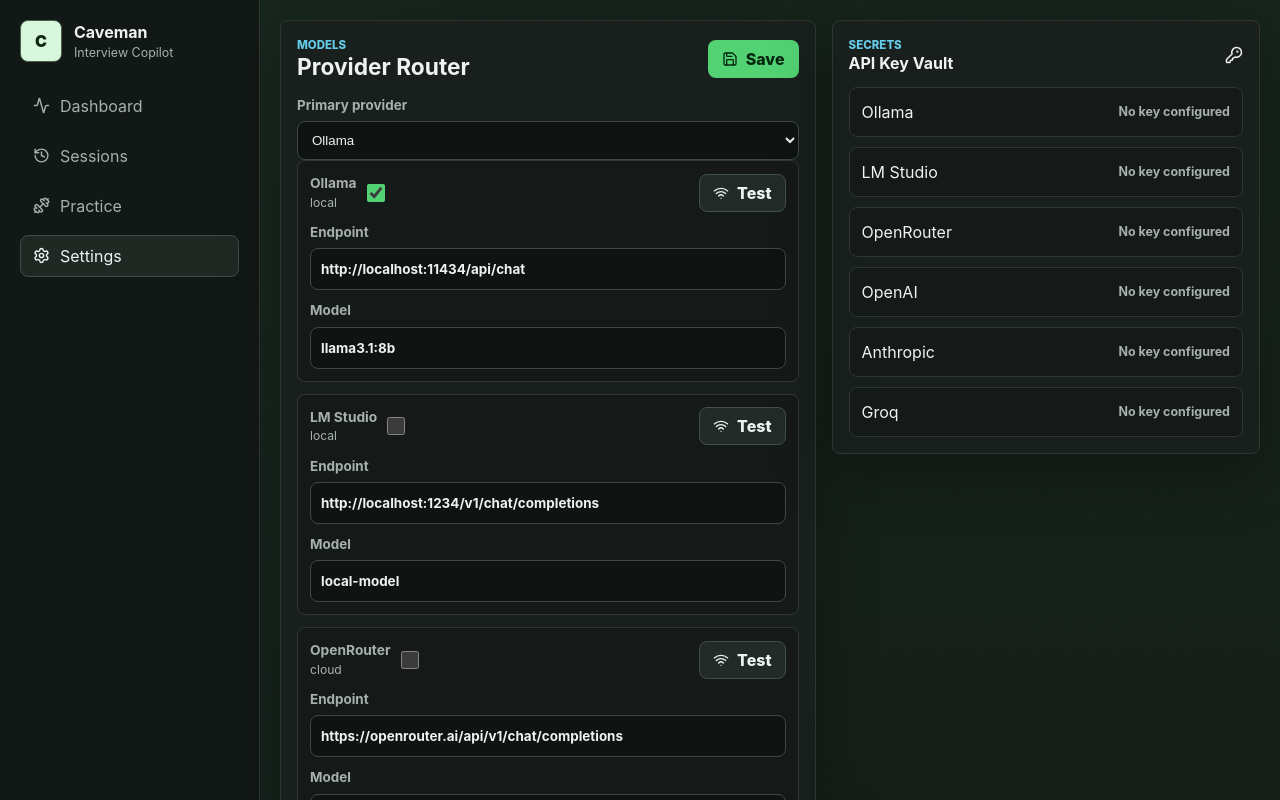
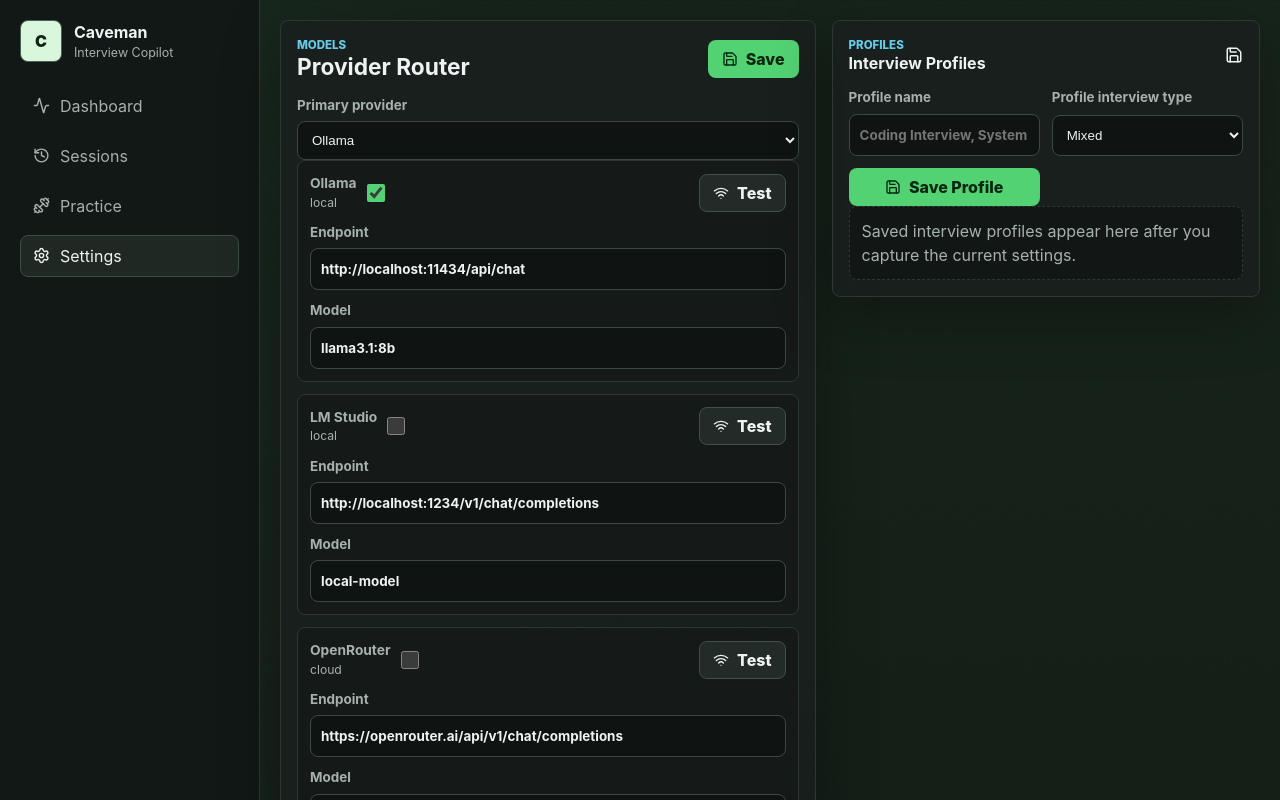
Before and after one commit to puneetdixit200/caveman-ai-interview-copilot, a React (Vite) app: page / in a window 1280 px wide. Both pictures are taken after a click on the button "Settings". Shown: the top 800 px of the page. Built offline with nearby package versions, Linux system fonts and the light colour scheme.

Commit message:
feat: save reusable interview profiles

```diff
--- a/src/lib/appConfig.ts
+++ b/src/lib/appConfig.ts
@@ -3,6 +3,7 @@ import type {
   AudioSettings,
   AutoTriggerMode,
   AutoTriggerSettings,
+  AppProfile,
   ModelProviderConfig,
   OcrProvider,
   OcrSettings,
@@ -37,6 +38,7 @@ export interface AppConfig {
   shortcuts: ShortcutSettings;
   security: SecuritySettings;
   plugins: PluginSettings;
+  profiles: AppProfile[];
 }
 
 export const APP_CONFIG_SETTING_KEY = "app.config";
@@ -176,7 +178,8 @@ export const DEFAULT_APP_CONFIG: AppConfig = {
     allowPromptTemplates: true,
     allowExportFormats: true,
     allowPracticePacks: true
-  }
+  },
+  profiles: []
 };
 
 export function parseAppConfig(raw: string | null | undefined): AppConfig {
@@ -208,7 +211,8 @@ export function parseAppConfig(raw: string | null | undefined): AppConfig {
       overlay,
       shortcuts: mergeShortcutSettings(parsed.shortcuts, overlay.hotkey),
       security: mergeSecuritySettings(parsed.security),
-      plugins: mergePluginSettings(parsed.plugins)
+      plugins: mergePluginSettings(parsed.plugins),
+      profiles: mergeProfiles(parsed.profiles)
     };
   } catch {
     return cloneConfig(DEFAULT_APP_CONFIG);
@@ -273,7 +277,12 @@ function cloneConfig(config: AppConfig): AppConfig {
     overlay: { ...config.overlay },
     shortcuts: { ...config.shortcuts },
     security: { ...config.security },
-    plugins: { ...config.plugins }
+    plugins: { ...config.plugins },
+    profiles: config.profiles.map((profile) => ({
+      ...profile,
+      overlay: { ...profile.overlay, bounds: { ...profile.overlay.bounds } },
+      shortcuts: { ...profile.shortcuts }
+    }))
   };
 }
 
@@ -476,6 +485,39 @@ function mergePluginSettings(raw: unknown): PluginSettings {
   };
 }
 
+function mergeProfiles(raw: unknown): AppProfile[] {
+  if (!Array.isArray(raw)) {
+    return [];
+  }
+
+  return raw.filter(isObject).flatMap((value): AppProfile[] => {
+    const id = readString(value.id, "").trim();
+    const name = readString(value.name, "").trim();
+    if (
+      !id ||
+      !name ||
+      !isInterviewType(value.interviewType) ||
+      !isProviderId(value.providerId) ||
+      !isSttMode(value.sttMode)
+    ) {
+      return [];
+    }
+
+    const overlay = mergeOverlaySettings(value.overlay);
+    return [
+      {
+        id,
+        name,
+        interviewType: value.interviewType,
+        providerId: value.providerId,
+        sttMode: value.sttMode,
+        overlay,
+        shortcuts: mergeShortcutSettings(value.shortcuts, overlay.hotkey)
+      }
+    ];
+  });
+}
+
 function isObject(value: unknown): value is Record<string, unknown> {
   return typeof value === "object" && value !== null;
 }
@@ -532,3 +574,7 @@ function isAutoTriggerMode(value: unknown): value is AutoTriggerMode {
 function isOcrProvider(value: unknown): value is OcrProvider {
   return value === "disabled" || value === "local_tesseract" || value === "windows_ocr" || value === "cloud";
 }
+
+function isInterviewType(value: unknown): value is AppProfile["interviewType"] {
+  return value === "dsa" || value === "system_design" || value === "behavioral" || value === "hr" || value === "mixed";
+}
--- a/src/pages/Settings.tsx
+++ b/src/pages/Settings.tsx
@@ -65,6 +65,7 @@ import { checkForSignedUpdate, downloadInstallAndRelaunchSignedUpdate } from "..
 import type {
   AudioSettings,
   AudioDevice,
+  AppProfile,
   AutoTriggerSettings,
   ModelProviderConfig,
   OcrSettings,
@@ -94,6 +95,8 @@ export function Settings() {
   const [knowledgeText, setKnowledgeText] = useState("");
   const [knowledgeQuery, setKnowledgeQuery] = useState("");
   const [pluginCatalog, setPluginCatalog] = useState<PluginCatalog>(createEmptyPluginCatalog());
+  const [profileName, setProfileName] = useState("");
+  const [profileInterviewType, setProfileInterviewType] = useState<AppProfile["interviewType"]>("mixed");
   const [checkingUpdate, setCheckingUpdate] = useState(false);
   const [installingUpdate, setInstallingUpdate] = useState(false);
   const [updateProgress, setUpdateProgress] = useState("");
@@ -223,6 +226,65 @@ export function Settings() {
     }));
   }
 
+  async function saveCurrentProfile() {
+    const name = profileName.trim();
+    if (!name) {
+      setStatus("Name the profile before saving it.");
+      return;
+    }
+
+    const profile: AppProfile = {
+      id: createProfileId(name),
+      name,
+      interviewType: profileInterviewType,
+      providerId: config.selectedProviderId,
+      sttMode: config.stt.selectedMode,
+      overlay: cloneOverlaySettings(config.overlay),
+      shortcuts: { ...config.shortcuts }
+    };
+    const nextConfig = {
+      ...config,
+      profiles: [profile, ...config.profiles.filter((item) => item.id !== profile.id)]
+    };
+
+    setConfig(nextConfig);
+    setProfileName("");
+    await saveSetting(APP_CONFIG_SETTING_KEY, serializeAppConfig(nextConfig));
+    setStatus(`Saved ${profile.name} profile`);
+  }
+
+  async function applyProfile(profile: AppProfile) {
+    const nextConfig = {
+      ...config,
+      selectedProviderId: profile.providerId,
+      audio: {
+        ...config.audio,
+        sttMode: profile.sttMode
+      },
+      stt: {
+        ...config.stt,
+        selectedMode: profile.sttMode
+      },
+      overlay: cloneOverlaySettings(profile.overlay),
+      shortcuts: { ...profile.shortcuts }
+    };
+
+    setConfig(nextConfig);
+    await saveSetting(APP_CONFIG_SETTING_KEY, serializeAppConfig(nextConfig));
+    setStatus(`Applied ${profile.name} profile`);
+  }
+
+  async function deleteProfile(profile: AppProfile) {
+    const nextConfig = {
+      ...config,
+      profiles: config.profiles.filter((item) => item.id !== profile.id)
+    };
+
+    setConfig(nextConfig);
+    await saveSetting(APP_CONFIG_SETTING_KEY, serializeAppConfig(nextConfig));
+    setStatus(`Deleted ${profile.name} profile`);
+  }
+
   function patchProviderConfig(
     current: AppConfig,
     id: ProviderId,
@@ -652,12 +714,13 @@ export function Settings() {
           <span>Primary provider</span>
           <select
             value={config.selectedProviderId}
-            onChange={(event) =>
+            onChange={(event) => {
+              const selectedProviderId = event.currentTarget.value as ProviderId;
               setConfig((current) => ({
                 ...current,
-                selectedProviderId: event.currentTarget.value as ProviderId
-              }))
-            }
+                selectedProviderId
+              }));
+            }}
           >
             {config.providers.map((provider) => (
               <option key={provider.id} value={provider.id}>
@@ -747,6 +810,65 @@ export function Settings() {
       <section className="panel">
         <div className="panel-heading">
           <div>
+            <p className="eyebrow">Profiles</p>
+            <h2>Interview Profiles</h2>
+          </div>
+          <Save size={18} />
+        </div>
+        <div className="settings-two-column">
+          <label className="settings-field">
+            <span>Profile name</span>
+            <input
+              value={profileName}
+              placeholder="Coding Interview, System Design, Behavioral"
+              onChange={(event) => setProfileName(event.currentTarget.value)}
+            />
+          </label>
+          <label className="settings-field">
+            <span>Profile interview type</span>
+            <select
+              value={profileInterviewType}
+              onChange={(event) => setProfileInterviewType(event.currentTarget.value as AppProfile["interviewType"])}
+            >
+              <option value="dsa">DSA</option>
+              <option value="system_design">System Design</option>
+              <option value="behavioral">Behavioral</option>
+              <option value="hr">HR</option>
+              <option value="mixed">Mixed</option>
+            </select>
+          </label>
+          <Button variant="primary" icon={<Save size={16} />} onClick={saveCurrentProfile}>
+            Save Profile
+          </Button>
+        </div>
+        {config.profiles.length > 0 ? (
+          <div className="profile-grid">
+            {config.profiles.map((profile) => (
+              <article className="profile-tile" key={profile.id}>
+                <strong>{profile.name}</strong>
+                <span>{profile.interviewType.replace(/_/g, " ")}</span>
+                <span>
+                  {profile.providerId} / {profile.sttMode}
+                </span>
+                <div className="button-row settings-actions">
+                  <Button icon={<Save size={16} />} onClick={() => applyProfile(profile)}>
+                    Apply Profile
+                  </Button>
+                  <Button variant="danger" icon={<Trash2 size={16} />} onClick={() => deleteProfile(profile)}>
+                    Delete Profile
+                  </Button>
+                </div>
+              </article>
+            ))}
+          </div>
+        ) : (
+          <p className="empty-copy">Saved interview profiles appear here after you capture the current settings.</p>
+        )}
+      </section>
+
+      <section className="panel">
+        <div className="panel-heading">
+          <div>
             <p className="eyebrow">Secrets</p>
             <h2>API Key Vault</h2>
           </div>
@@ -1540,6 +1662,22 @@ function appendPromptContext(existing: string, imported: string): string {
   return [existing.trim(), imported.trim()].filter(Boolean).join("\n\n");
 }
 
+function cloneOverlaySettings(overlay: OverlaySettings): OverlaySettings {
+  return {
+    ...overlay,
+    bounds: { ...overlay.bounds }
+  };
+}
+
+function createProfileId(name: string): string {
+  const slug = name
+    .toLowerCase()
+    .replace(/[^a-z0-9]+/g, "-")
+    .replace(/(^-|-$)/g, "");
+
+  return slug || globalThis.crypto?.randomUUID?.() || `profile-${Date.now()}`;
+}
+
 function createKnowledgeDocumentId(title: string): string {
   const slug = title
     .toLowerCase()
```
Also changed, not shown: 2 other files (tests, documents, lock files or other folders).
